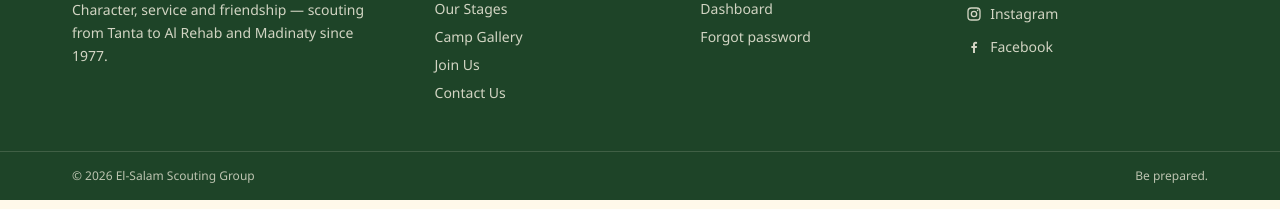
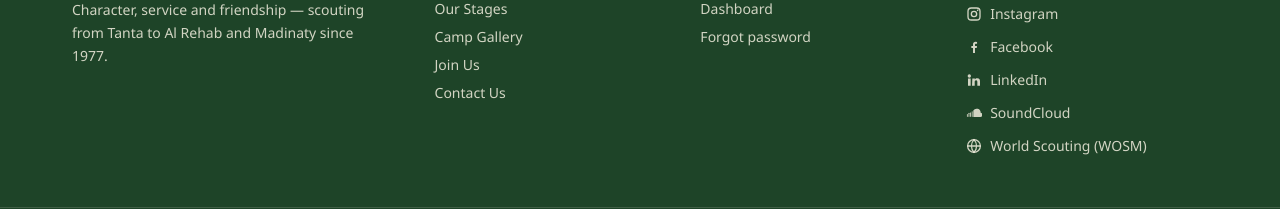
Before and after one commit to joe02692/SSG_website_AMS, a Next.js app: page /gallery in a window 1280 px wide. Shown: the part 1315-1524 px from the top of the page. Built offline with nearby package versions, Linux system fonts and the light colour scheme; no server answers.

Commit message:
"V1.4.1"

```diff
--- a/app/page.tsx
+++ b/app/page.tsx
@@ -8,7 +8,7 @@ import { AboutScouting, AboutUs, OurGoals } from "@/components/landing/about-sec
 import { ContactUs } from "@/components/landing/contact-us";
 import { FOUNDED, STAGES } from "@/lib/site-content";
 import { getLocale, getT } from "@/lib/i18n/server";
-import { localizedSlides, localizedStats } from "@/lib/i18n/content";
+import { localizedSlides, localizedStats, shuffled } from "@/lib/i18n/content";
 import historyPhoto from "@/public/images/hero-2.jpg";
 import stagesPhoto from "@/public/images/activity-2.jpg";
 import activitiesPhoto from "@/public/images/activity-4.jpg";
@@ -61,7 +61,7 @@ export default async function HomePage() {
           it fills the screen below the 72px header, but never goes wider
           than about 1.6:1. Phones get most of the screen. */}
       <section className="relative flex h-[clamp(480px,82svh,720px)] w-full flex-col overflow-hidden bg-forest lg:h-[clamp(560px,min(calc(100svh_-_72px),62vw),1000px)]">
-        <HeroSlider slides={localizedSlides(locale)}>
+        <HeroSlider slides={shuffled(localizedSlides(locale))}>
           <h1>
             <span className="mb-2 block font-sans text-[clamp(0.95rem,3.4vw,28px)] leading-none tracking-[-0.02em] text-white [text-shadow:0_1px_10px_rgb(0_0_0/0.45)]">
               {h.heroTagline}
--- a/components/landing/contact-icons.tsx
+++ b/components/landing/contact-icons.tsx
@@ -24,3 +24,24 @@ export function FacebookIcon({ className = "size-6" }: { className?: string }) {
     </svg>
   );
 }
+
+export function LinkedInIcon({ className = "size-6" }: { className?: string }) {
+  return (
+    <svg aria-hidden viewBox="0 0 24 24" className={className} fill="currentColor">
+      <path d="M4.98 3.5a2.5 2.5 0 1 1 0 5 2.5 2.5 0 0 1 0-5zM3 9.75h4v11H3zM9.5 9.75h3.8v1.5h.06c.53-1 1.83-1.75 3.44-1.75 3.68 0 4.2 2.2 4.2 5.06v6.19h-4v-5.5c0-1.31-.02-3-1.83-3-1.83 0-2.12 1.43-2.12 2.9v5.6h-4z" />
+    </svg>
+  );
+}
+
+/** SoundCloud's cloud with the waveform bars in front of it. */
+export function SoundCloudIcon({ className = "size-6" }: { className?: string }) {
+  return (
+    <svg aria-hidden viewBox="0 0 24 24" className={className} fill="currentColor">
+      <path d="M11 8.2a6 6 0 0 1 11 3.3 3.3 3.3 0 0 1-.4 6.5H11z" />
+      <rect x="8.6" y="9.5" width="1.3" height="8.5" rx=".65" />
+      <rect x="6.2" y="10.8" width="1.3" height="7.2" rx=".65" />
+      <rect x="3.8" y="11.8" width="1.3" height="6.2" rx=".65" />
+      <rect x="1.4" y="13.4" width="1.3" height="4.6" rx=".65" />
+    </svg>
+  );
+}
--- a/components/site-footer.tsx
+++ b/components/site-footer.tsx
@@ -1,13 +1,20 @@
 import Link from "next/link";
 import { BrandLogo } from "@/components/brand-logo";
 import { CONTACT, FOUNDED } from "@/lib/site-content";
-import { FacebookIcon, InstagramIcon, PhoneIcon } from "@/components/landing/contact-icons";
-import { getT } from "@/lib/i18n/server";
+import {
+  FacebookIcon,
+  InstagramIcon,
+  LinkedInIcon,
+  PhoneIcon,
+  SoundCloudIcon,
+} from "@/components/landing/contact-icons";
+import { getLocale, getT } from "@/lib/i18n/server";
 
 const linkClass = "text-cream/80 transition hover:text-sun";
 
 export async function SiteFooter() {
   const t = await getT();
+  const locale = await getLocale();
   const f = t.chrome.footer;
   const explore = [
     { href: "/history", label: f.ourHistory },
@@ -84,6 +91,34 @@ export async function SiteFooter() {
                 {f.facebook}<span className="sr-only">{t.chrome.opensNewTab}</span>
               </a>
             </li>
+            <li>
+              <a href={CONTACT.linkedin.url} target="_blank" rel="noopener noreferrer" className={`${linkClass} inline-flex items-center gap-2`}>
+                <LinkedInIcon className="size-4" />
+                {f.linkedin}<span className="sr-only">{t.chrome.opensNewTab}</span>
+              </a>
+            </li>
+            <li>
+              <a href={CONTACT.soundcloud.url} target="_blank" rel="noopener noreferrer" className={`${linkClass} inline-flex items-center gap-2`}>
+                <SoundCloudIcon className="size-4" />
+                {f.soundcloud}<span className="sr-only">{t.chrome.opensNewTab}</span>
+              </a>
+            </li>
+            <li>
+              {/* The World Organization of the Scout Movement, which the
+                  Egyptian federation — and so El-Salam — belongs to. */}
+              <a
+                href={locale === "ar" ? "https://www.scout.org/ar" : "https://www.scout.org"}
+                target="_blank"
+                rel="noopener noreferrer"
+                className={`${linkClass} inline-flex items-center gap-2`}
+              >
+                <svg aria-hidden viewBox="0 0 20 20" className="size-4 shrink-0" fill="none" stroke="currentColor" strokeWidth="1.6">
+                  <circle cx="10" cy="10" r="8" />
+                  <path d="M2 10h16M10 2c2.2 2.2 3.2 4.8 3.2 8s-1 5.8-3.2 8c-2.2-2.2-3.2-4.8-3.2-8s1-5.8 3.2-8z" />
+                </svg>
+                {f.wosm}<span className="sr-only">{t.chrome.opensNewTab}</span>
+              </a>
+            </li>
           </ul>
         </div>
       </div>
--- a/lib/i18n/content.ts
+++ b/lib/i18n/content.ts
@@ -86,6 +86,17 @@ const SLIDES_AR = [
   { label: "المجموعة كلها", title: "معًا تحت الغيوم", alt: "المجموعة كلها مصطفّة لصورة في حديقة خضراء تحت سماء غائمة" },
   { label: "الرحلات", title: "الكشافة عند الأهرامات", alt: "كشافة صغار يؤدّون التحية الكشفية والأهرامات خلفهم" },
 ];
+
+/** A fresh random order on every visit (Fisher–Yates), so returning
+ *  visitors don't always open on the same photo. */
+export function shuffled<T>(items: T[]): T[] {
+  const out = [...items];
+  for (let i = out.length - 1; i > 0; i--) {
+    const j = Math.floor(Math.random() * (i + 1));
+    [out[i], out[j]] = [out[j], out[i]];
+  }
+  return out;
+}
 
 export function localizedSlides(locale: Locale) {
   // Translated first, filtered second, so each slide keeps its own Arabic.
@@ -187,6 +198,10 @@ const MILESTONES_AR: Record<number, { title: string; body: string }> = {
     title: "التأسيس في طنطا",
     body: "تأسست مجموعة السلام الكشفية في طنطا — بيتها الأقدم حتى اليوم — وانطلقت لنشر الحركة الكشفية إلى ما هو أبعد من مدينة واحدة.",
   },
+  2010: {
+    title: "افتتاح فرع الرحاب",
+    body: "افتتحت مجموعة السلام فرعها في نادي الرحاب الرياضي، لتصل الحركة الكشفية إلى جيل جديد من الكشافة شرق القاهرة.",
+  },
   2026: {
     title: "التحول الرقمي",
     body: "انتقلت السجلات من الجداول والأوراق إلى نظام عضوية واحد، ليصرف القادة وقتهم في العمل الكشفي بدلًا من الأعمال الإدارية.",
--- a/lib/i18n/dict/chrome.ts
+++ b/lib/i18n/dict/chrome.ts
@@ -43,6 +43,9 @@ const en = {
     forgotPassword: "Forgot password",
     instagram: "Instagram",
     facebook: "Facebook",
+    linkedin: "LinkedIn",
+    soundcloud: "SoundCloud",
+    wosm: "World Scouting (WOSM)",
     copyright: (year: number) => `© ${year} El-Salam Scouting Group`,
     motto: "Be prepared.",
   },
@@ -94,6 +97,9 @@ const ar: typeof en = {
     forgotPassword: "نسيت كلمة المرور",
     instagram: "إنستجرام",
     facebook: "فيسبوك",
+    linkedin: "لينكدإن",
+    soundcloud: "ساوند كلاود",
+    wosm: "المنظمة العالمية للحركة الكشفية",
     copyright: (year: number) => `© ${year} مجموعة السلام الكشفية`,
     motto: "كن مستعدًا.",
   },
--- a/lib/i18n/dict/home.ts
+++ b/lib/i18n/dict/home.ts
@@ -20,8 +20,9 @@ const en = {
       `El-Salam Scout Group has been spreading Scouting since ${year}. It began in Tanta, where its oldest home still stands, and grew into one of the most respected scout groups in Egypt and the Arab world.`,
     p2: "Taking responsibility is one of Scouting's first lessons, and we took it to heart. Rather than stay in one city, El-Salam carried Scouting to young people wherever they gather — sports clubs, youth centres, and public and private schools across Egypt. When schools asked us to stay for good, we stayed.",
     p3: "Today our teams shine across Egypt and around the world, and the need has never been greater: a generation that learns to work as a team, stand out, and serve the people around it.",
-    photoAlt: "Young El-Salam leaders posing as a team under a tree",
+    photoAlt: "El-Salam guides, scouts and leaders lined up behind the group banner at Al Rehab Sports Club",
     since: (year: number) => `Since ${year}`,
+    rehabSince: (year: number) => `Al Rehab branch · since ${year}`,
     whereWeMeet: "Where we meet",
   },
   goals: {
@@ -64,6 +65,12 @@ const en = {
     facebook: "Facebook",
     facebookName: "El-Salam Scouts · Al Rehab",
     facebookHint: "Announcements and events",
+    linkedin: "LinkedIn",
+    linkedinName: "El-Salam Scout Groups",
+    linkedinHint: "Group news and achievements",
+    soundcloud: "SoundCloud",
+    soundcloudName: "El-Salam on SoundCloud",
+    soundcloudHint: "Listen to our recordings",
   },
   join: {
     title: "Ready to join us?",
@@ -94,8 +101,9 @@ const ar: typeof en = {
       `تنشر مجموعة السلام الكشفية الحركة الكشفية منذ عام ${year}. بدأت في طنطا، حيث لا يزال بيتها الأقدم قائمًا، ونمت لتصبح من أكثر المجموعات الكشفية احترامًا في مصر والوطن العربي.`,
     p2: "تحمّل المسؤولية من أول دروس الحركة الكشفية، وقد أخذناه بجدية. فبدلًا من البقاء في مدينة واحدة، حملت مجموعة السلام الفكر الكشفي إلى الشباب أينما اجتمعوا — في الأندية الرياضية ومراكز الشباب والمدارس الحكومية والخاصة في أنحاء مصر. وحين طلبت منا المدارس البقاء بشكل دائم، بقينا.",
     p3: "واليوم تتألق فرقنا في أنحاء مصر وحول العالم، والحاجة إلينا أكبر من أي وقت مضى: جيل يتعلم العمل بروح الفريق، ويتميّز، ويخدم من حوله.",
-    photoAlt: "قادة شباب من مجموعة السلام يقفون كفريق تحت شجرة",
+    photoAlt: "مرشدات وكشافة وقادة مجموعة السلام يصطفّون خلف لافتة المجموعة في نادي الرحاب الرياضي",
     since: (year) => `منذ ${year}`,
+    rehabSince: (year) => `فرع الرحاب · منذ ${year}`,
     whereWeMeet: "أين نلتقي",
   },
   goals: {
@@ -137,6 +145,12 @@ const ar: typeof en = {
     facebook: "فيسبوك",
     facebookName: "كشافة السلام · الرحاب",
     facebookHint: "الإعلانات والفعاليات",
+    linkedin: "لينكدإن",
+    linkedinName: "مجموعات السلام الكشفية",
+    linkedinHint: "أخبار المجموعة وإنجازاتها",
+    soundcloud: "ساوند كلاود",
+    soundcloudName: "السلام على ساوند كلاود",
+    soundcloudHint: "استمع إلى تسجيلاتنا",
   },
   join: {
     title: "مستعد للانضمام إلينا؟",
--- a/lib/site-content.ts
+++ b/lib/site-content.ts
@@ -50,6 +50,9 @@ import activity5 from "@/public/images/activity-5.jpg";
 import activity6 from "@/public/images/activity-6.jpg";
 
 export const FOUNDED = 1977;
+
+/** The Al Rehab branch (Al Rehab Sports Club) — confirmed by Zyad, 30 Sep 2026. */
+export const REHAB_FOUNDED = 2010;
 
 export type Photo = { src: StaticImageData; alt: string };
 export type Album = Photo & { name: string };
@@ -110,12 +113,13 @@ export const HERO_SLIDES: HeroSlide[] = [
 ];
 
 /**
- * Slides taken out of the slideshow for now (30 Sep 2026), by their number
+ * Slides taken out of the slideshow for now (30 Sep 2026; 22 — the garden
+ * under the clouds — added the same day), by their number
  * in HERO_SLIDES above (1 = slide-01). They stay listed — and their Arabic
  * stays in lib/i18n/content.ts — so bringing one back is just deleting its
  * number here.
  */
-export const HIDDEN_SLIDES: number[] = [1, 2, 4, 5, 7, 9, 11];
+export const HIDDEN_SLIDES: number[] = [1, 2, 4, 5, 7, 9, 11, 22];
 
 export const STATS = [
   { value: "4", label: "Branches" },
@@ -173,6 +177,12 @@ export const MILESTONES: {
     title: "Founded in Tanta",
     body: "El-Salam Scout Group is founded in Tanta — still the group's oldest home — and sets out to spread Scouting well beyond one city.",
     icon: "sprout",
+  },
+  {
+    year: REHAB_FOUNDED,
+    title: "Al Rehab branch opens",
+    body: "El-Salam opens its branch at Al Rehab Sports Club, bringing the group to a new generation of scouts east of Cairo.",
+    icon: "house",
   },
   {
     year: 2026,
@@ -348,4 +358,10 @@ export const CONTACT = {
     label: "El-Salam Scouts · Al Rehab",
     url: "https://www.facebook.com/share/1CAy5asLoZ/",
   },
+  linkedin: {
+    url: "https://www.linkedin.com/company/elsalam-scout-groups/",
+  },
+  soundcloud: {
+    url: "https://on.soundcloud.com/jM1XiXJjvlOwUbTR2j",
+  },
 };
```
Also changed, not shown: components/landing/about-sections.tsx (+6 -4 lines), components/landing/contact-us.tsx (+26 -2 lines), public/images/rehab-2010.jpg (added).
